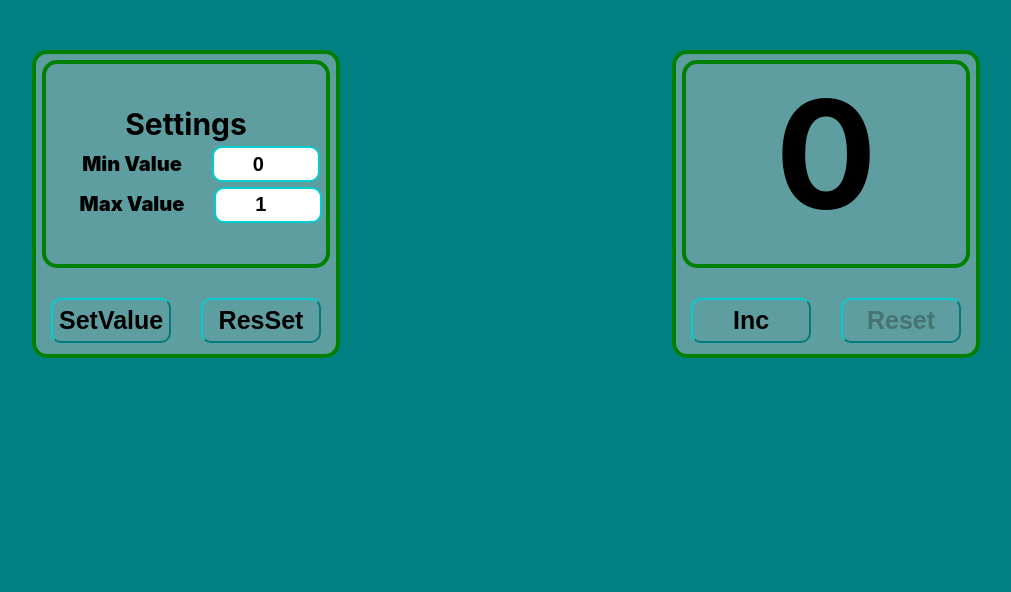
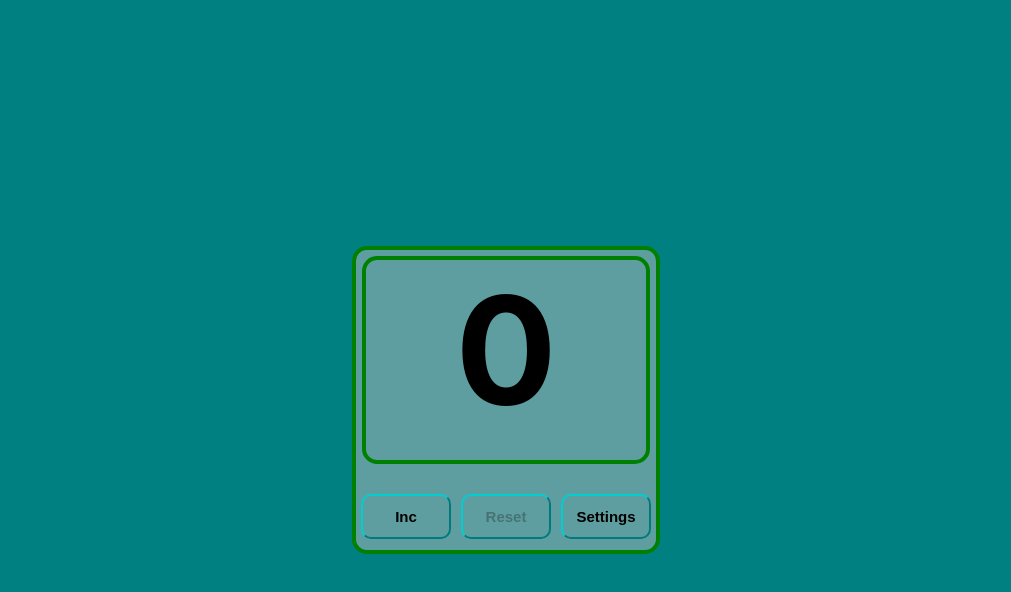
Before and after one commit to MedvedevDD/Counter, a React (Create React App) app: page / in a window 1280 px wide. Shown: the top 592 px of the page, without its empty margins (134-1145 px from the left). Built offline with nearby package versions, Linux system fonts and the light colour scheme.

Commit message:
made one-window counter))) Yahooooo

```diff
--- a/src/App.css
+++ b/src/App.css
@@ -1,7 +1,11 @@
 
 .App {
+    height: 100vh;
+
     display: flex;
+   align-items: center;
 justify-content: space-around;
+
 
 }
 
--- a/src/App.tsx
+++ b/src/App.tsx
@@ -9,7 +9,11 @@ function App() {
     const [minCount, setMinCount] = useState(0)
     const [maxCount, setMaxCount] = useState(minCount + 1)
     const [disabled, setDisabled] = useState(false)
+    const [settings, setSettings] = useState(false)
 
+    function switchOnSettings() {
+        setSettings(true)
+    }
 
     const [value, setValue] = useState(minCount)
 
@@ -58,6 +62,7 @@ function App() {
         if (maxCount <= minCount) {
             setMaxCount(minCount + 1)
         }
+        setSettings(false)
     }
 
     //
@@ -94,7 +99,8 @@ function App() {
 
     return (
 
-            <div className="App">
+        <div className="App">
+            {settings ?
                 <div className={"Settings"}>
                     <Settings
                         startValue={minCount}
@@ -110,7 +116,7 @@ function App() {
                         disabled={disabled}
                     />
                 </div>
-
+                :
                 <div className={"Counter"}>
                     <Counter currentValue={value}
                              Incrimination={Incrimination}
@@ -118,11 +124,12 @@ function App() {
                              maxCount={maxCount}
                              minCount={minCount}
                              disabled={disabled}
+                             switchOnSettings={switchOnSettings}
                     />
                 </div>
+            }
 
-
-            </div>
+        </div>
     );
 }
 
--- a/src/Components/Button/Button.module.css
+++ b/src/Components/Button/Button.module.css
@@ -6,10 +6,10 @@
 
 }
 .button {
-    width: 120px;
+    width: 90px;
     height: 45px;
     background-color: cadetblue;
-    font-size: 25px;
+    font-size: 15px;
     font-weight: bold;
     border-radius: 10px;
     border-color: darkturquoise;
--- a/src/Components/Counter/Counter.module.css
+++ b/src/Components/Counter/Counter.module.css
@@ -4,7 +4,7 @@
     height: 300px;
     background-color: cadetblue;
     border: 4px solid green;
-    margin: 50px auto auto;
+    margin: 50px;
 
     border-radius: 15px;
 }
--- a/src/Components/Counter/Counter.tsx
+++ b/src/Components/Counter/Counter.tsx
@@ -9,6 +9,7 @@ type CounterPropsType = {
     maxCount:number
     minCount:number
     disabled:boolean
+    switchOnSettings:()=>void
 }
 
 function Counter(props: CounterPropsType) {
@@ -34,6 +35,7 @@ let counterClassName = props.currentValue === props.maxCount ? s.Max : s.Indicat
                         maxCount={props.maxCount}
                         minCount={props.minCount}
                 />
+                <Button title="Settings" action={props.switchOnSettings}/>
             </div>
         </div>
     );
--- a/src/Components/InputValue/InputValue.module.css
+++ b/src/Components/InputValue/InputValue.module.css
@@ -3,10 +3,10 @@
     height: 50px;
     display: flex;
 
-
 }
 
 .InputValue {
+
     width: 100px;
     height: 30px;
     border: 2px solid darkturquoise;
--- a/src/Components/Settings/Settings.module.css
+++ b/src/Components/Settings/Settings.module.css
@@ -3,7 +3,7 @@
     height: 300px;
     background-color: cadetblue;
     border: 4px solid green;
-    margin: 50px auto auto;
+    margin: 50px;
 
     border-radius: 15px;
 
--- a/src/index.css
+++ b/src/index.css
@@ -6,6 +6,7 @@ body {
   -webkit-font-smoothing: antialiased;
   -moz-osx-font-smoothing: grayscale;
   background: teal;
+  height: 100vh;
 }
 
 code {
```
